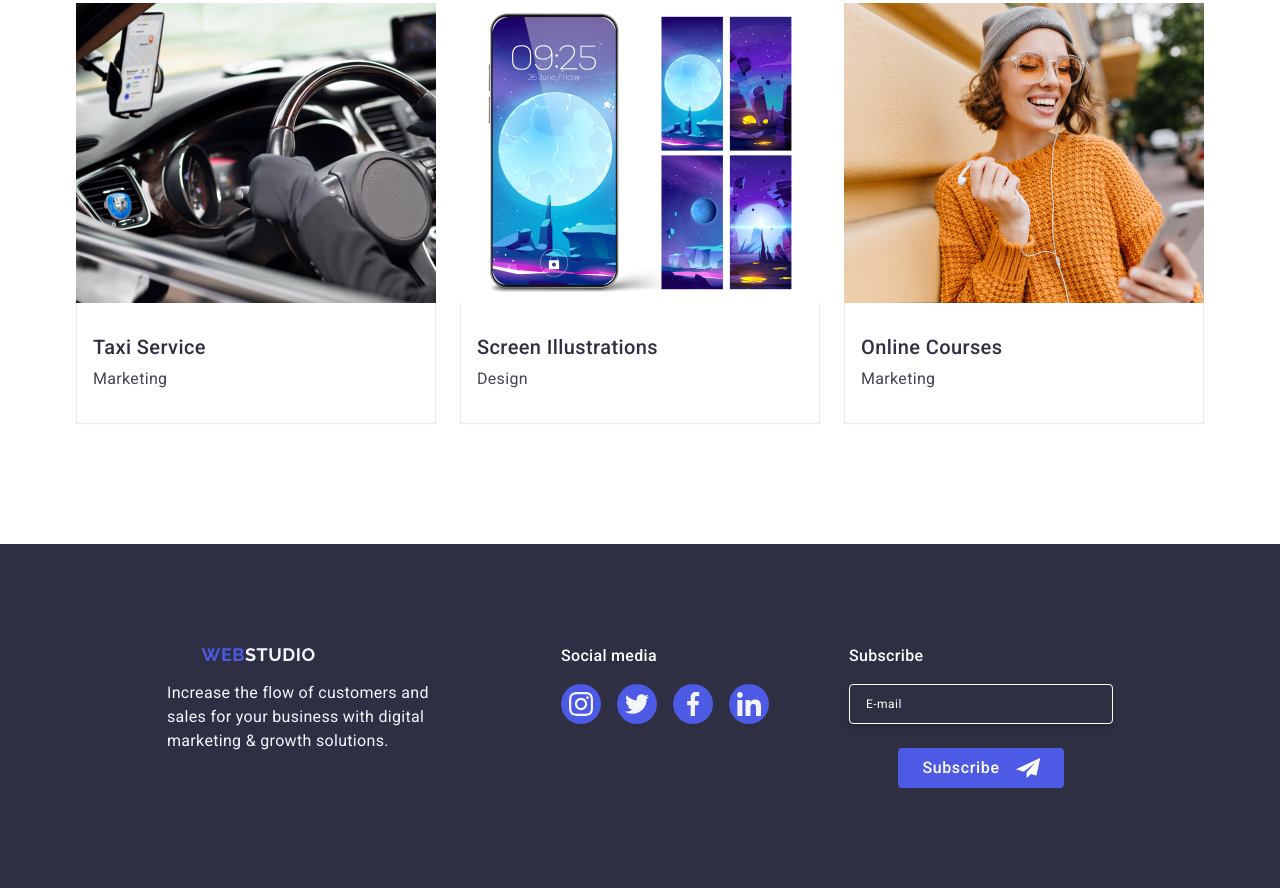
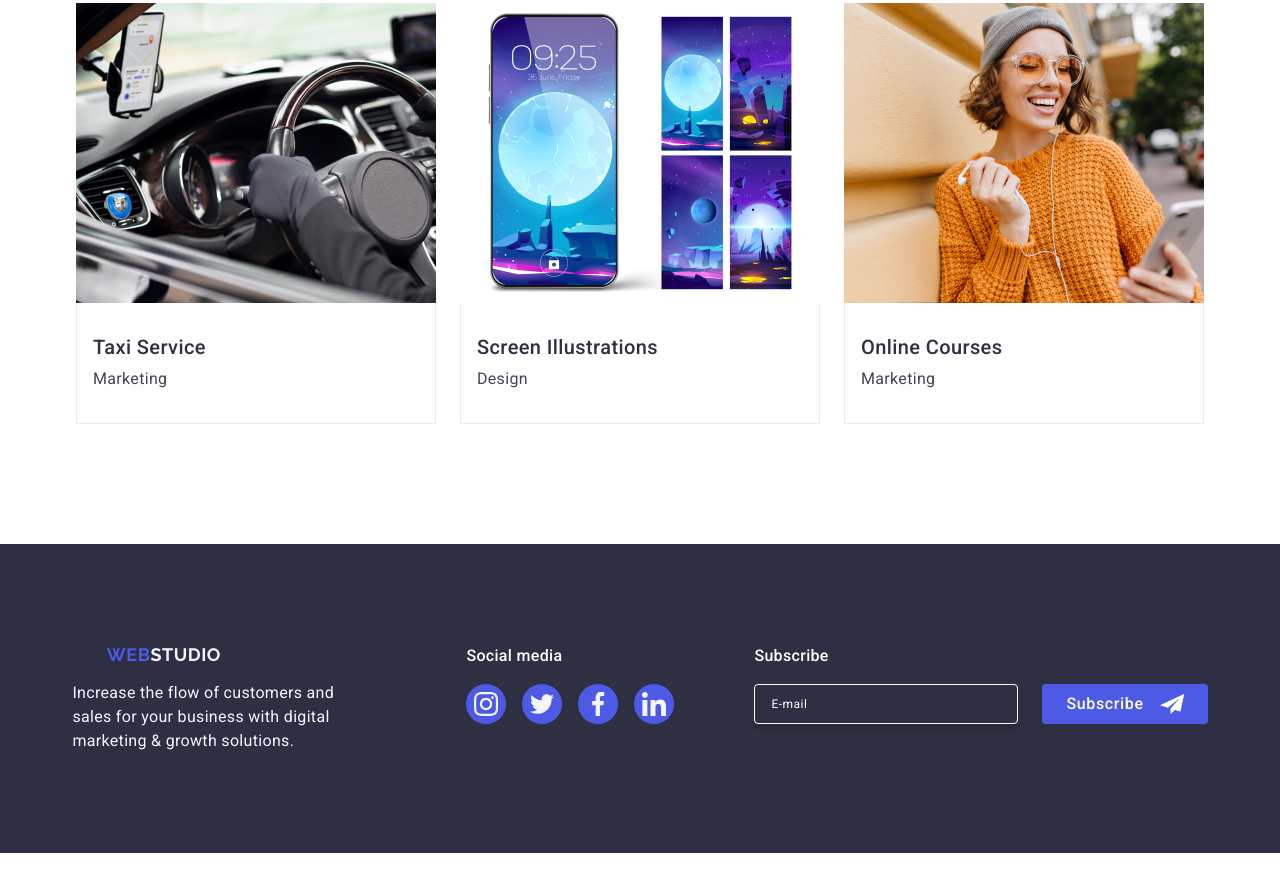
Before and after one commit to elmira08/goit-markup-hw-06, a plain HTML site: page index.html in a window 1280 px wide. Shown: the part 2660-3548 px from the top of the page. After the commit the page ends 3513 px from the top, so only its background shows below. Drawn offline with nearby package versions, Linux system fonts and the light colour scheme.

Commit message:
add index file

```diff
--- a/css/styles.css
+++ b/css/styles.css
@@ -639,7 +639,6 @@ img {
     padding-top: 100px;
     padding-bottom: 100px;
 }
-
 }
 .footer-text {
     font-weight: 400;
@@ -715,11 +714,7 @@ img {
 .socials .team-socials-link:focus {
     background-color: #31D0AA;
 }
-@media screen and (min-width: 1158px) {
-    .footer-form-box {
-        margin-left: auto;
-    }
-}
+
 footer-form-label {
     display: flex;
     flex-direction: column;
@@ -810,6 +805,10 @@ footer-form-label {
         justify-content: center;
         align-items: center;
         flex-direction: row;
+        display: flex;
+        flex-wrap: nowrap;
+        gap: 24px;
+
     }
     .footer-form-box{
         margin-left: 80px;
```
